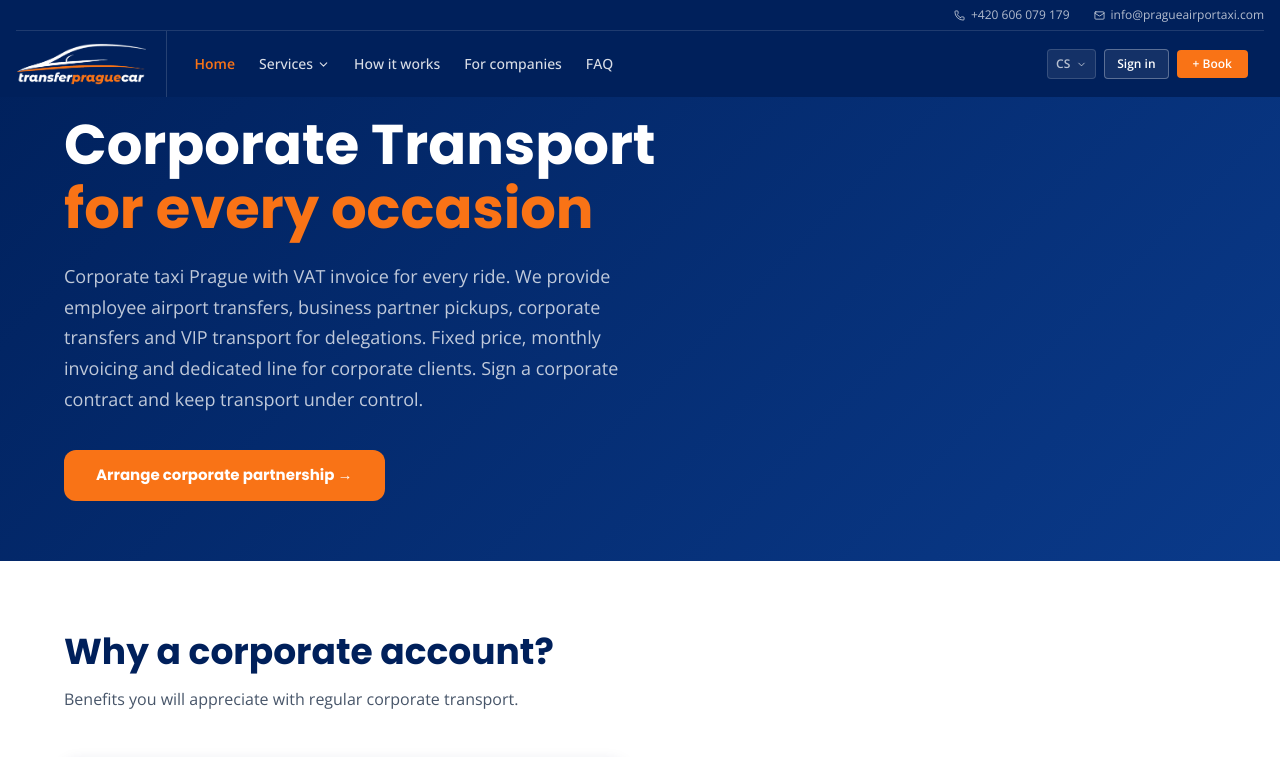
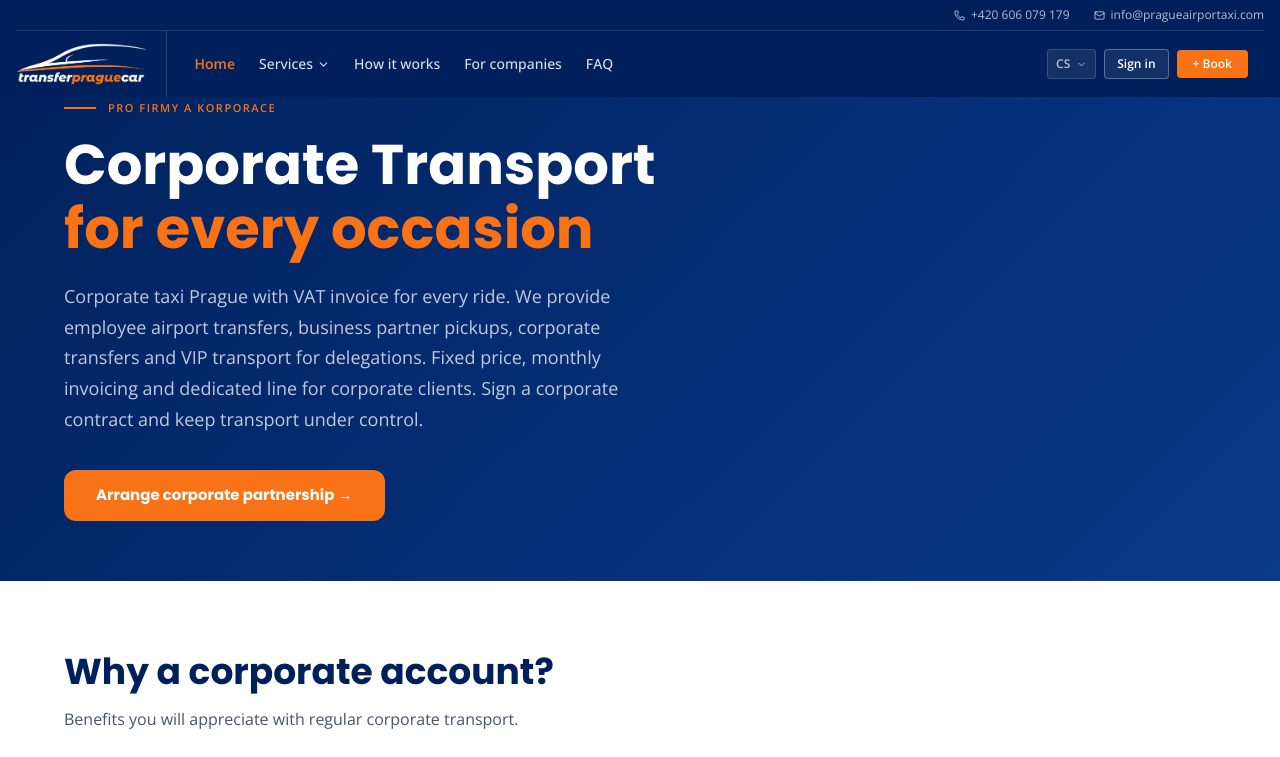
Before and after one commit to pragueridecz-cloud/website_en, a Next.js app: page /corporate-travel in a window 1280 px wide. Shown: the top 757 px of the page. Built offline with nearby package versions, Linux system fonts and the light colour scheme.

Commit message:
Fix: corporate page hero padding 80px→100px to clear navbar

```diff
--- a/app/corporate-travel/page.tsx
+++ b/app/corporate-travel/page.tsx
@@ -27,7 +27,7 @@ export default function PrepravaPropFirmy() {
         <script type="application/ld+json" dangerouslySetInnerHTML={{__html: JSON.stringify(breadcrumbSchema)}} />
       <main>
         {/* Hero */}
-        <section style={{ background: "linear-gradient(135deg, #00205B 0%, #0a3a8a 100%)", padding: "80px 20px 60px" }}>
+        <section style={{ background: "linear-gradient(135deg, #00205B 0%, #0a3a8a 100%)", padding: "100px 20px 60px" }}>
           <div className="max-w-6xl mx-auto">
             <div className="flex items-center gap-3 mb-4">
               <div style={{ width: "32px", height: "2px", background: "#F97316", flexShrink: 0 }} />
```
